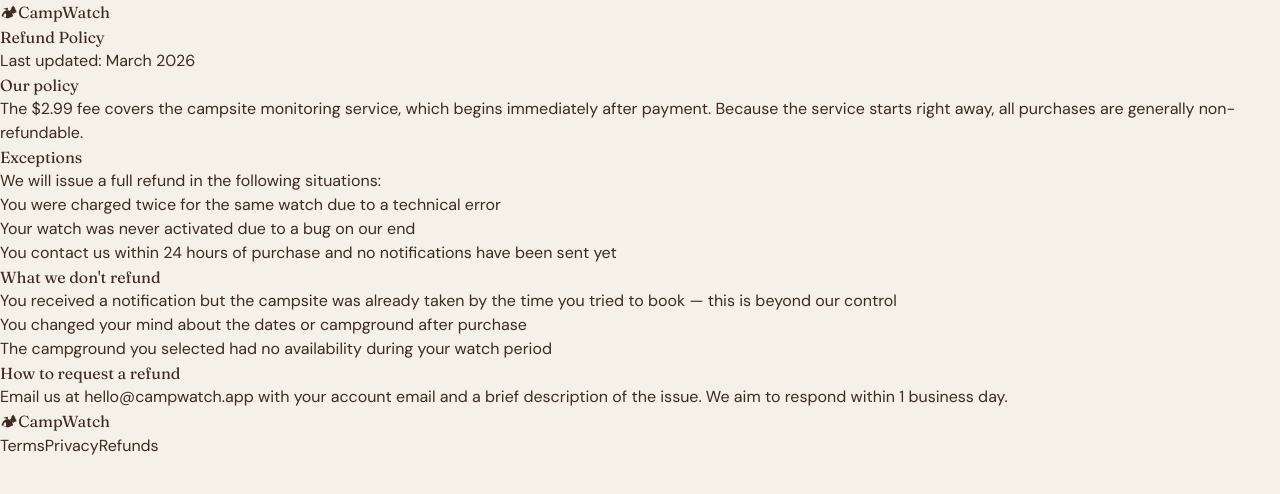
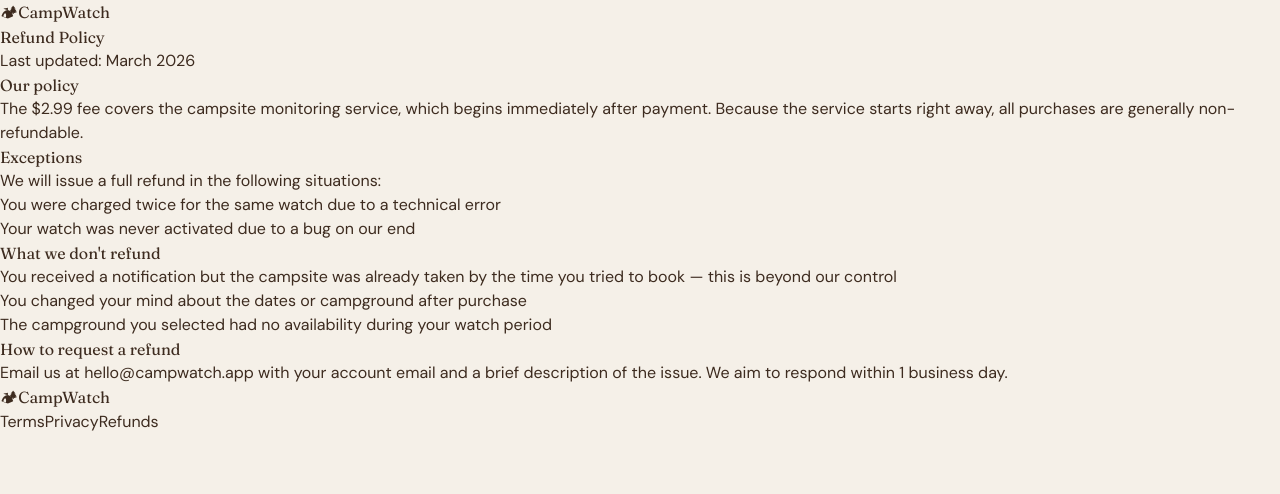
Before and after one commit to janeg18/campwatch-web, a Next.js app: page /refunds in a window 1280 px wide. Shown: the top 494 px of the page. Built offline with nearby package versions, Linux system fonts and the light colour scheme.

Commit message:
Update page.tsx

```diff
--- a/app/refunds/page.tsx
+++ b/app/refunds/page.tsx
@@ -27,7 +27,6 @@
             <ul className="mt-2 space-y-2 list-disc list-inside text-[#3d2b1f]/70">
               <li>You were charged twice for the same watch due to a technical error</li>
               <li>Your watch was never activated due to a bug on our end</li>
-              <li>You contact us within 24 hours of purchase and no notifications have been sent yet</li>
             </ul>
           </section>
 
```
